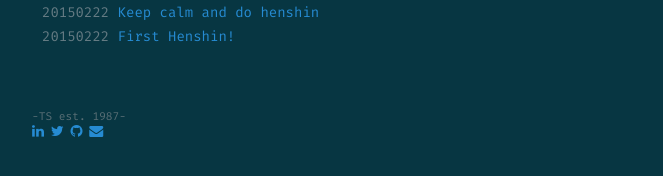
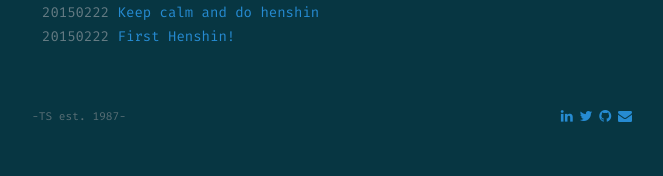
Before and after one commit to sanjayatony/sanjayatony.github.io, a Jekyll site: the page built from index.html, in a window 1280 px wide. Shown: the part 498-674 px from the top of the page, without its empty margins (308-971 px from the left). Built offline with Jekyll 4.4.1, drawn with Linux system fonts in a browser that asks for light colours; nearby versions of some CDN libraries.

Commit message:
update css

```diff
--- a/assets/css/main.scss
+++ b/assets/css/main.scss
@@ -257,5 +257,8 @@ input[type="submit"]{
 input[type="submit"]:hover{
     border: darken($color-font, 10%) 1px solid;
 }
+.sosmed{
+    float:right;
+}
 .embed-wrapper { position: relative; padding-bottom: 56.25%; height: 0; overflow: hidden; max-width: 100%; }
 .embed-wrapper iframe, .embed-container object, .embed-container embed { position: absolute; top: 0; left: 0; width: 100%; height: 100%; }
```
